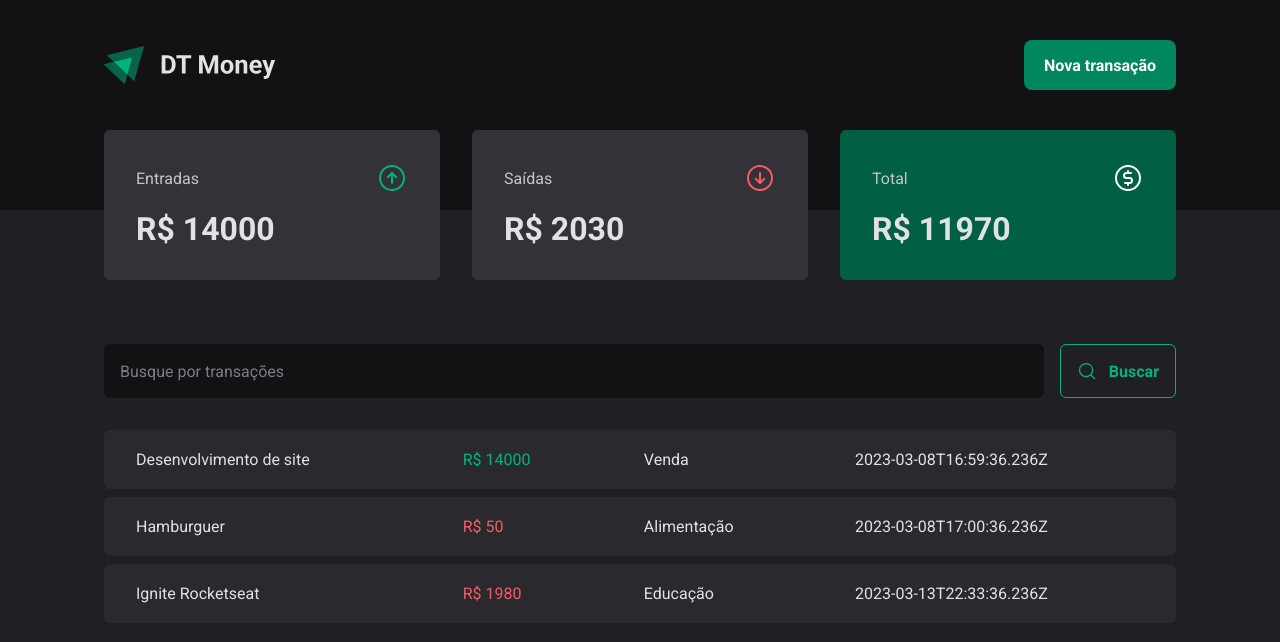
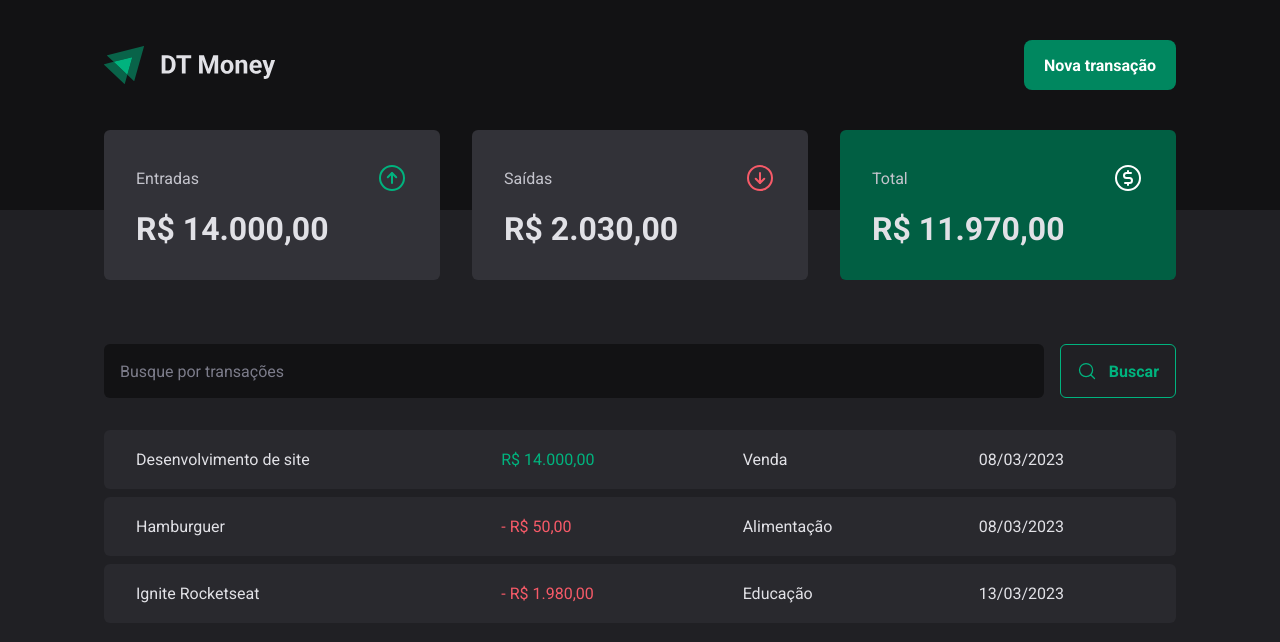
Before and after one commit to germanoricardi/rocketseat-ignite-003-dt-money, a React (Vite) app: page / in a window 1280 px wide. Shown: the top 642 px of the page. Built offline with nearby package versions, Linux system fonts and the light colour scheme; data requests are answered from the project's data file.

Commit message:
Criado e implementado formatters para datas e valores;

```diff
--- a/src/components/Summary/index.tsx
+++ b/src/components/Summary/index.tsx
@@ -1,6 +1,7 @@
 import { ArrowCircleDown, ArrowCircleUp, CurrencyCircleDollar } from "phosphor-react";
 import { useContext } from "react";
 import { TransactionContext } from "../../contexts/TransactionsContext";
+import { priceFormatter } from "../../ultis/formatter";
 import { SummaryCard, SummaryContainer } from "./styles";
 
 export function Summary() {
@@ -34,7 +35,7 @@
           <ArrowCircleUp size={32} color="#00B37E" />
         </header>
 
-        <strong>R$ {summary.income}</strong>
+        <strong>{priceFormatter.format(summary.income)}</strong>
       </SummaryCard>
 
       <SummaryCard>
@@ -43,7 +44,7 @@
           <ArrowCircleDown size={32} color="#F75A68" />
         </header>
 
-        <strong>R$ {summary.outcome}</strong>
+        <strong>{priceFormatter.format(summary.outcome)}</strong>
       </SummaryCard>
 
       <SummaryCard variant={'green'}>
@@ -52,7 +53,7 @@
           <CurrencyCircleDollar size={32} color="#FFFFFF" />
         </header>
 
-        <strong>R$ {summary.total}</strong>
+        <strong>{priceFormatter.format(summary.total)}</strong>
       </SummaryCard>
 
     </SummaryContainer>
--- a/src/pages/Transactions/index.tsx
+++ b/src/pages/Transactions/index.tsx
@@ -3,6 +3,7 @@
 import { SearchForm } from "../../components/SearchForm";
 import { Summary } from "../../components/Summary";
 import { TransactionContext } from "../../contexts/TransactionsContext";
+import { dateFormatter, priceFormatter } from "../../ultis/formatter";
 import { PriceHighlight, TransactionsContainer, TransactionsTable } from "./styles";
 
 export function Transactions() {
@@ -26,10 +27,13 @@
                 <tr key={transaction.id}>
                   <td>{transaction.description}</td>
                   <td>
-                    <PriceHighlight variant={transaction.type}>R$ {transaction.price}</PriceHighlight>
+                    <PriceHighlight variant={transaction.type}>
+                      { transaction.type == 'outcome' && '- ' }
+                     {priceFormatter.format(transaction.price)}
+                    </PriceHighlight>
                   </td>
                   <td>{transaction.category}</td>
-                  <td>{transaction.createdAt}</td>
+                  <td>{ dateFormatter.format(new Date(transaction.createdAt))}</td>
                 </tr>
               ))
             }
--- /dev/null
+++ b/src/ultis/formatter.ts
@@ -0,0 +1,6 @@
+export const dateFormatter = new Intl.DateTimeFormat('pt-BR');
+
+export const priceFormatter = new Intl.NumberFormat('pt-BR', {
+  style: 'currency',
+  currency: 'BRL'
+});
```
